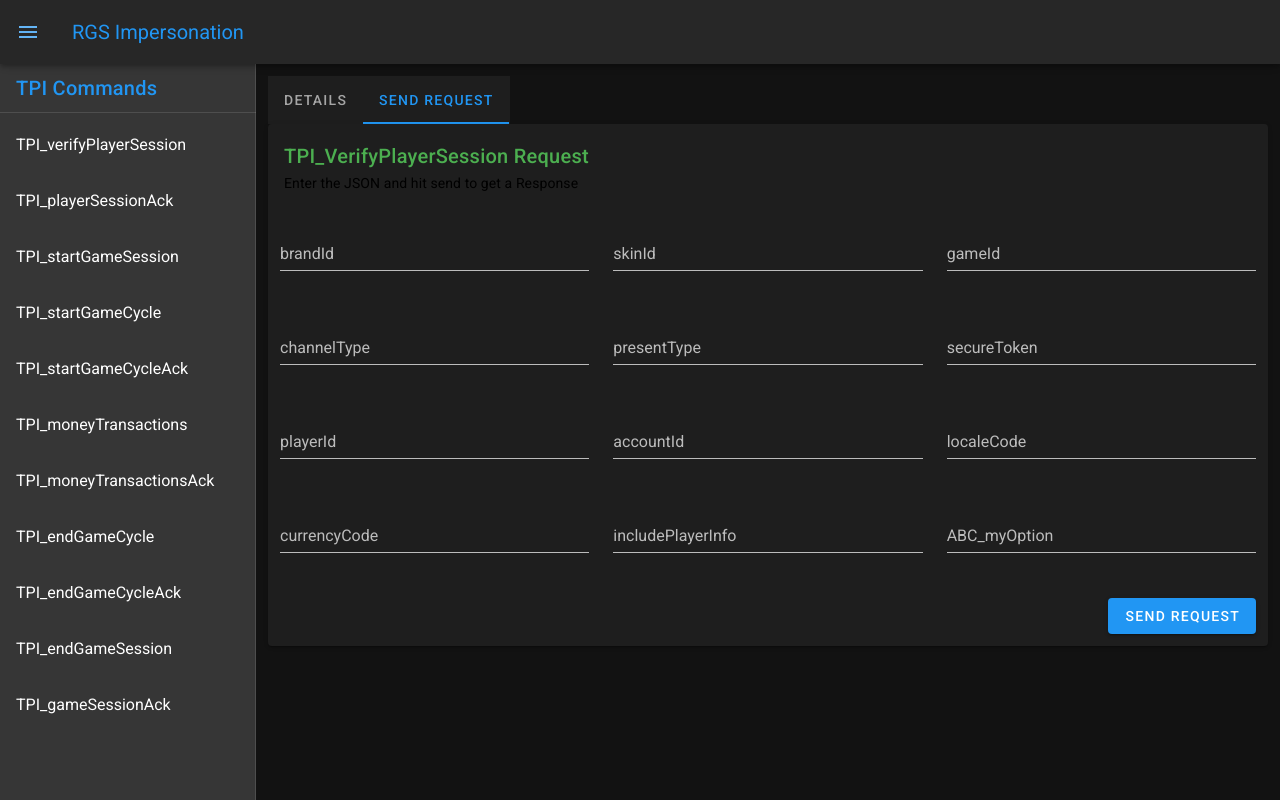
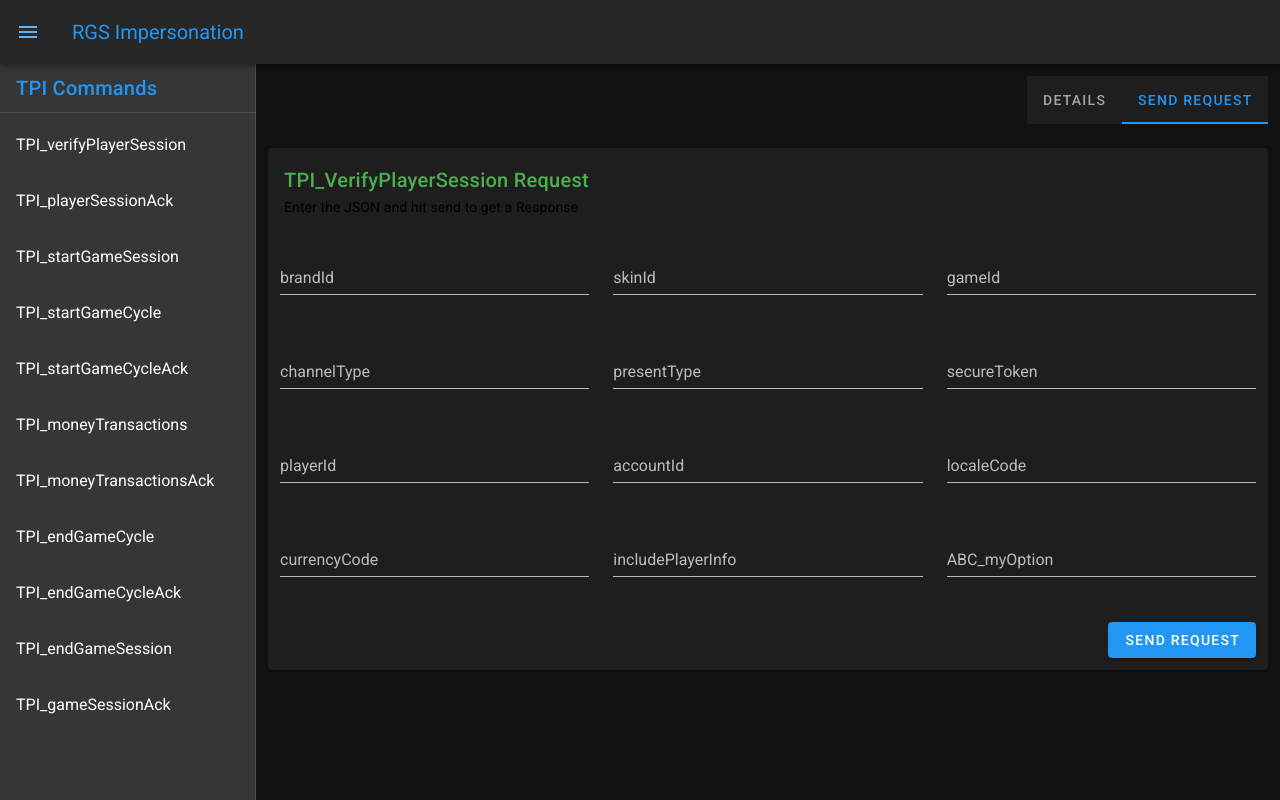
Before and after one commit to shailen3101/TPI-Impersonation-Project, a Vue app in the folder client/: page /#/command/Tpi_verifyPlayerSession in a window 1280 px wide. Built offline with nearby package versions, Linux system fonts and the light colour scheme.

Commit message:
Tabs right

```diff
--- a/client/src/components/MethodContent/Tab.vue
+++ b/client/src/components/MethodContent/Tab.vue
@@ -1,5 +1,5 @@
 <template>
-  <v-tabs :value="tabSelected" class="d-flex">
+	<v-tabs :value="tabSelected" class="d-flex justify-end mb-6">
 		<v-tab @click="changedTab('details')">Details</v-tab>
 		<v-tab @click="changedTab('request')">Send Request</v-tab>
 	</v-tabs>
@@ -8,15 +8,15 @@
 <script>
 	export default {
 		data: () => ({
-    tabSelected: 1
+			tabSelected: 1,
 		}),
 		methods: {
 			changedTab(tab) {
-      if (tab === "request") this.tabSelected = 1;
-      else this.tabSelected = 0;
+				if (tab === 'request') this.tabSelected = 1
+				else this.tabSelected = 0
 
-      this.$emit("changedTab", tab);
+				this.$emit('changedTab', tab)
+			},
+		},
 	}
-  }
-};
 </script>
```
Lines whose indentation alone changed are shown as unchanged.
